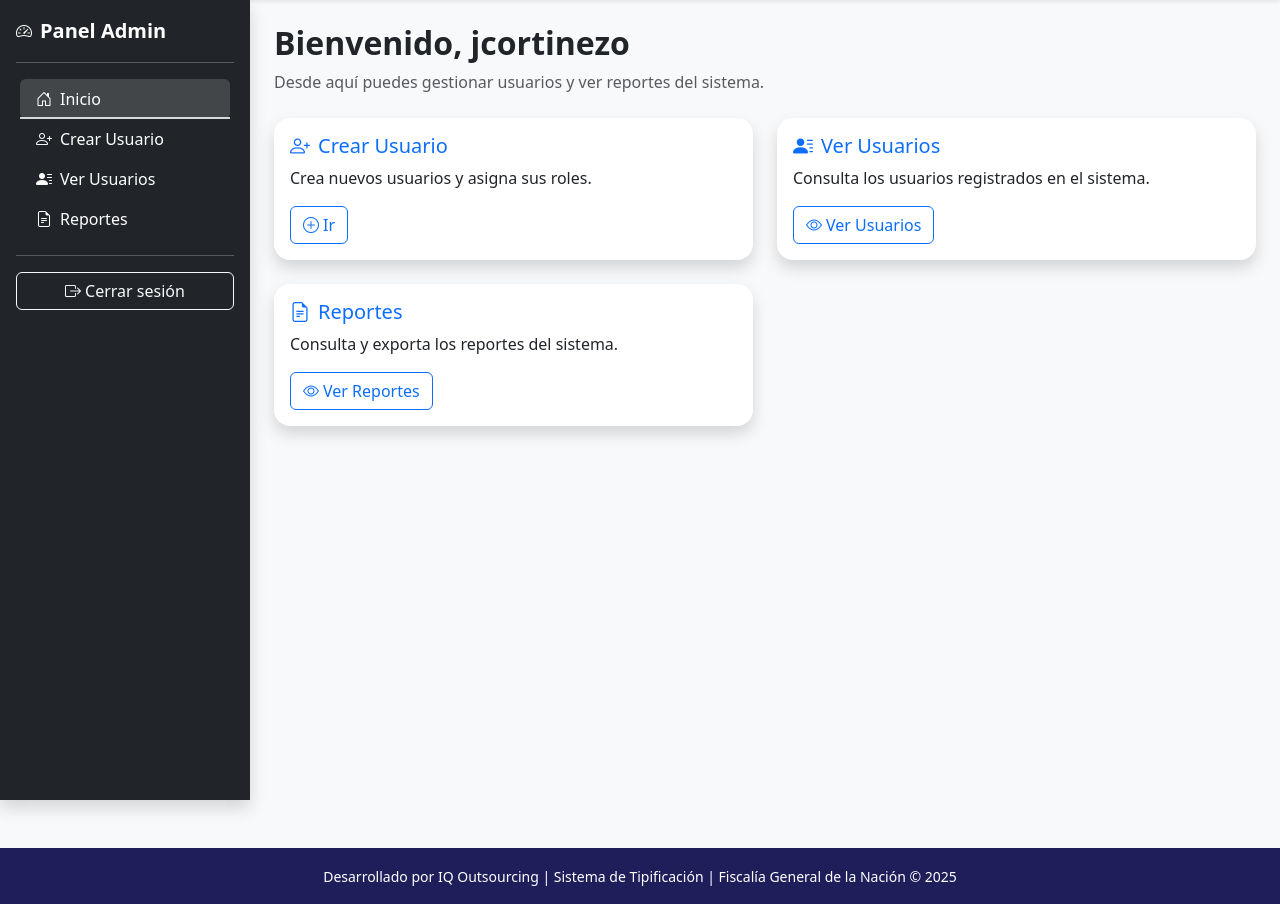
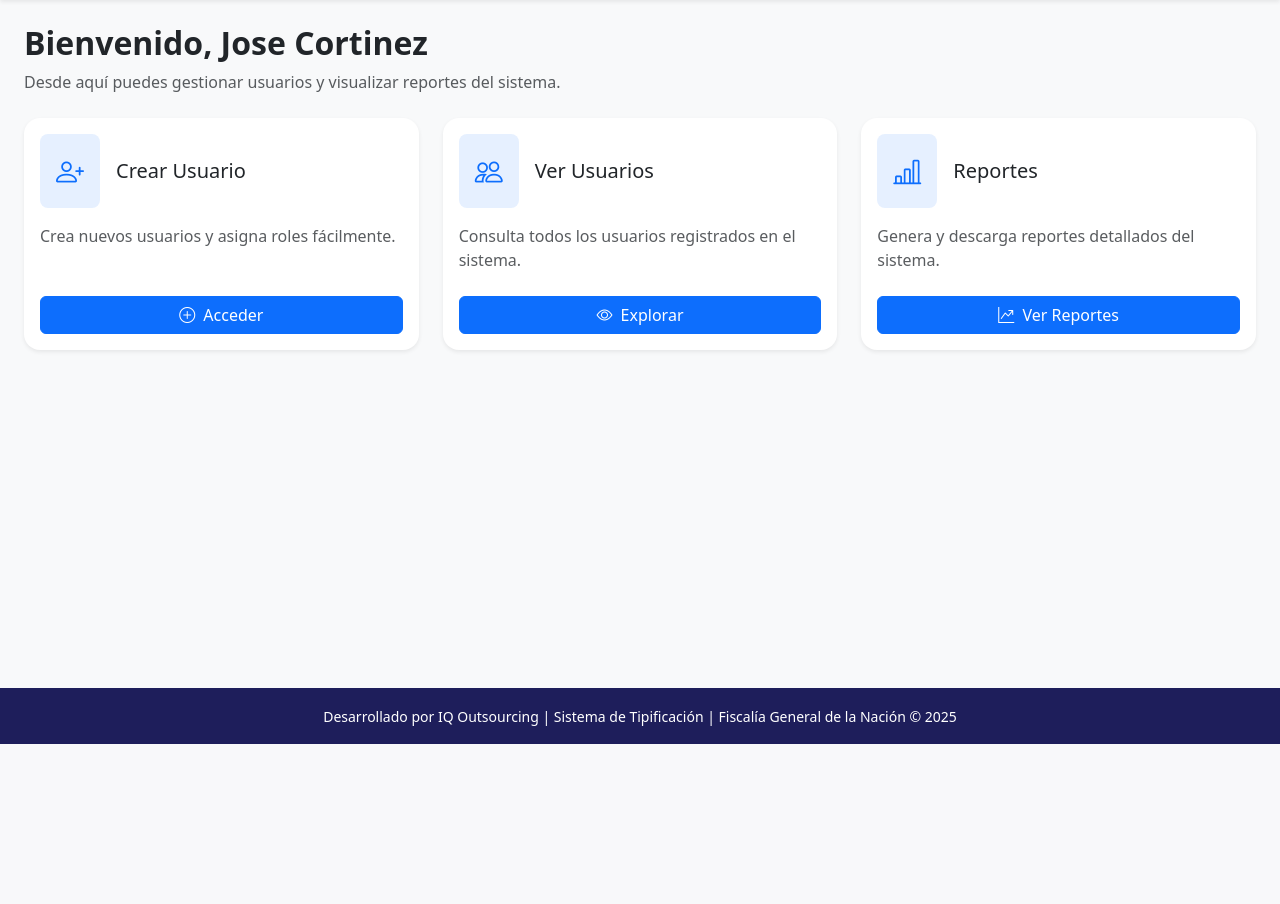
Before and after one commit to CortinezO98/Fiscalia_Form, a Django app: page /usuarios/admin/ in a window 1280 px wide. Shown: the part 56-960 px from the top of the page. After the commit the page ends 800 px from the top, so only its background shows below. Run offline with Django 5.2, Linux system fonts and the light colour scheme; a user stored in the database is signed in; some libraries are stand-ins or nearby versions.

Commit message:
Mejorar las responsividad

```diff
--- a/form_fiscalia/usuarios/static/css/styles.css
+++ b/form_fiscalia/usuarios/static/css/styles.css
@@ -233,3 +233,46 @@ textarea { resize: none; }
   border: none;
 }
 /* FIN */
+
+
+/* DASHBOARD ADMIN */
+.sidebar {
+  min-height: 100vh;
+  transition: all 0.3s;
+}
+
+.hover-shadow {
+  transition: transform 0.2s, box-shadow 0.2s;
+}
+
+.hover-shadow:hover {
+  transform: translateY(-5px);
+  box-shadow: 0 1rem 3rem rgba(0,0,0,.175)!important;
+}
+
+@media (max-width: 767.98px) {
+  .sidebar {
+    position: fixed;
+    top: 0;
+    left: -100%;
+    width: 75%;
+    z-index: 1050;
+  }
+
+  .sidebar.show {
+    left: 0;
+  }
+
+  .sidebar-backdrop {
+    position: fixed;
+    top: 0;
+    left: 0;
+    z-index: 1040;
+    width: 100vw;
+    height: 100vh;
+    background-color: rgba(0,0,0,.5);
+  }
+}
+
+
+/* FIN */
--- a/form_fiscalia/usuarios/templates/usuarios/auth/crear_usuario.html
+++ b/form_fiscalia/usuarios/templates/usuarios/auth/crear_usuario.html
@@ -1,4 +1,4 @@
-{% extends "usuarios/base.html" %}
+{% extends "usuarios/base/base.html" %}
 {% load static %}
 
 {% block title %}{% if user %}Editar{% else %}Crear{% endif %} Usuario{% endblock %}
--- a/form_fiscalia/usuarios/templates/usuarios/auth/login.html
+++ b/form_fiscalia/usuarios/templates/usuarios/auth/login.html
@@ -1,4 +1,4 @@
-{% extends "usuarios/base.html" %}
+{% extends "usuarios/base/base.html" %}
 {% load static %}
 {% block title %}Iniciar Sesión{% endblock %}
 
--- a/form_fiscalia/usuarios/templates/usuarios/dashboard_admin.html
+++ b/form_fiscalia/usuarios/templates/usuarios/dashboard_admin.html
@@ -1,91 +1,71 @@
-{% extends "usuarios/base.html" %}
+{% extends "usuarios/base/base.html" %}
 {% load static %}
+
 {% block title %}Panel Administrador{% endblock %}
 
 {% block content %}
-<div class="d-flex min-vh-100">
-  <!-- Sidebar -->
-  <nav class="flex-column flex-shrink-0 p-3 bg-dark text-white shadow" style="width: 250px;">
-    <a href="{% url 'dashboard_admin' %}" class="d-flex align-items-center mb-3 text-white text-decoration-none">
-      <i class="bi bi-speedometer2 me-2"></i>
-      <span class="fs-5 fw-bold">Panel Admin</span>
-    </a>
-    <hr>
-    <ul class="nav nav-pills flex-column mb-auto">
-      <li class="nav-item">
-        <a href="{% url 'dashboard_admin' %}" class="nav-link active text-white">
-          <i class="bi bi-house-door me-2"></i>Inicio
-        </a>
-      </li>
-      <li>
-        <a href="{% url 'crear_usuario' %}" class="nav-link text-white">
-          <i class="bi bi-person-plus me-2"></i>Crear Usuario
-        </a>
-      </li>
-      <li>
-        <a href="{% url 'ver_usuarios' %}" class="nav-link text-white">
-          <i class="bi bi-person-lines-fill me-2"></i>Ver Usuarios
-        </a>
-      </li>
-      <li>
-        <a href="{% url 'reportes' %}" class="nav-link text-white">
-          <i class="bi bi-file-earmark-text me-2"></i>Reportes
-        </a>
-      </li>
-    </ul>
-    <hr>
-    <div>
-      <a href="{% url 'logout' %}" class="btn btn-outline-light w-100">
-        <i class="bi bi-box-arrow-right me-1"></i>Cerrar sesión
-      </a>
+<div class="container-fluid py-4">
+  <div class="row">
+    <main class="col-12 px-3 px-md-4">
+      <div class="mb-4 text-center text-md-start">
+        <h2 class="fw-bold mb-2">Bienvenido, {{ user.get_full_name|default:user.username }}</h2>
+        <p class="text-muted mb-0">Desde aquí puedes gestionar usuarios y visualizar reportes del sistema.</p>
       </div>
-  </nav>
-
-  <!-- Main Content -->
-  <main class="flex-grow-1 p-4">
-    <div class="mb-4">
-      <h2 class="fw-bold">Bienvenido, {{ user.username }}</h2>
-      <p class="text-muted">Desde aquí puedes gestionar usuarios y ver reportes del sistema.</p>
+      <!-- Tarjetas de acción -->
+      <div class="row g-4">
+        <!-- Crear Usuario -->
+        <div class="col-sm-12 col-md-6 col-xl-4">
+          <div class="card shadow-sm border-0 rounded-4 h-100 hover-shadow">
+            <div class="card-body d-flex flex-column justify-content-between">
+              <div class="d-flex align-items-center mb-3">
+                <div class="bg-primary bg-opacity-10 p-3 rounded-3 me-3">
+                  <i class="bi bi-person-plus fs-3 text-primary"></i>
                 </div>
-
-    <div class="row">
-      <div class="col-md-6 mb-4">
-        <div class="card shadow rounded-4 border-0">
-          <div class="card-body">
-            <h5 class="card-title text-primary"><i class="bi bi-person-plus me-2"></i>Crear Usuario</h5>
-            <p class="card-text">Crea nuevos usuarios y asigna sus roles.</p>
-            <a href="{% url 'crear_usuario' %}" class="btn btn-outline-primary">
-              <i class="bi bi-plus-circle me-1"></i>Ir
+                <h5 class="mb-0">Crear Usuario</h5>
+              </div>
+              <p class="text-muted flex-grow-1">Crea nuevos usuarios y asigna roles fácilmente.</p>
+              <a href="{% url 'crear_usuario' %}" class="btn btn-primary w-100 mt-2">
+                <i class="bi bi-plus-circle me-1"></i> Acceder
               </a>
             </div>
           </div>
         </div>
-
-      <div class="col-md-6 mb-4">
-        <div class="card shadow rounded-4 border-0">
-          <div class="card-body">
-            <h5 class="card-title text-primary"><i class="bi bi-person-lines-fill me-2"></i>Ver Usuarios</h5>
-            <p class="card-text">Consulta los usuarios registrados en el sistema.</p>
-            <a href="{% url 'ver_usuarios' %}" class="btn btn-outline-primary">
-              <i class="bi bi-eye me-1"></i>Ver Usuarios
+        <!-- Ver Usuarios -->
+        <div class="col-sm-12 col-md-6 col-xl-4">
+          <div class="card shadow-sm border-0 rounded-4 h-100 hover-shadow">
+            <div class="card-body d-flex flex-column justify-content-between">
+              <div class="d-flex align-items-center mb-3">
+                <div class="bg-primary bg-opacity-10 p-3 rounded-3 me-3">
+                  <i class="bi bi-people fs-3 text-primary"></i>
+                </div>
+                <h5 class="mb-0">Ver Usuarios</h5>
+              </div>
+              <p class="text-muted flex-grow-1">Consulta todos los usuarios registrados en el sistema.</p>
+              <a href="{% url 'ver_usuarios' %}" class="btn btn-primary w-100 mt-2">
+                <i class="bi bi-eye me-1"></i> Explorar
               </a>
             </div>
           </div>
         </div>
-
-      <div class="col-md-6 mb-4">
-        <div class="card shadow rounded-4 border-0">
-          <div class="card-body">
-            <h5 class="card-title text-primary"><i class="bi bi-file-earmark-text me-2"></i>Reportes</h5>
-            <p class="card-text">Consulta y exporta los reportes del sistema.</p>
-            <a href="{% url 'reportes' %}" class="btn btn-outline-primary">
-              <i class="bi bi-eye me-1"></i>Ver Reportes
+        <!-- Reportes -->
+        <div class="col-sm-12 col-md-6 col-xl-4">
+          <div class="card shadow-sm border-0 rounded-4 h-100 hover-shadow">
+            <div class="card-body d-flex flex-column justify-content-between">
+              <div class="d-flex align-items-center mb-3">
+                <div class="bg-primary bg-opacity-10 p-3 rounded-3 me-3">
+                  <i class="bi bi-bar-chart-line fs-3 text-primary"></i>
+                </div>
+                <h5 class="mb-0">Reportes</h5>
+              </div>
+              <p class="text-muted flex-grow-1">Genera y descarga reportes detallados del sistema.</p>
+              <a href="{% url 'reportes' %}" class="btn btn-primary w-100 mt-2">
+                <i class="bi bi-graph-up-arrow me-1"></i> Ver Reportes
               </a>
-          </div>
             </div>
           </div>
         </div>
       </div>
     </main>
   </div>
+</div>
 {% endblock %}
--- a/form_fiscalia/usuarios/templates/usuarios/dashboard_supervisor.html
+++ b/form_fiscalia/usuarios/templates/usuarios/dashboard_supervisor.html
@@ -1,4 +1,4 @@
-{% extends 'usuarios/base.html' %}
+{% extends 'usuarios/base/base.html' %}
 {% load static %}
 {% load humanize %}
 
--- a/form_fiscalia/usuarios/templates/usuarios/evaluaciones/buscar_tipificacion.html
+++ b/form_fiscalia/usuarios/templates/usuarios/evaluaciones/buscar_tipificacion.html
@@ -1,4 +1,4 @@
-{% extends 'usuarios/base.html' %}
+{% extends 'usuarios/base/base.html' %}
 {% load static %}
 
 {% block title %}Buscar Tipificaciones{% endblock %}
--- a/form_fiscalia/usuarios/templates/usuarios/evaluaciones/crear_evaluacion.html
+++ b/form_fiscalia/usuarios/templates/usuarios/evaluaciones/crear_evaluacion.html
@@ -1,4 +1,4 @@
-{% extends "usuarios/base.html" %}
+{% extends "usuarios/base/base.html" %}
 {% load static %}
 {% block title %}Crear Evaluación{% endblock %}
 
--- a/form_fiscalia/usuarios/templates/usuarios/reportes.html
+++ b/form_fiscalia/usuarios/templates/usuarios/reportes.html
@@ -1,4 +1,4 @@
-{% extends 'usuarios/base.html' %}
+{% extends 'usuarios/base/base.html' %}
 {% block title %}Reportes de Tipificaciones{% endblock %}
 {% load static %}
 
--- a/form_fiscalia/usuarios/views.py
+++ b/form_fiscalia/usuarios/views.py
@@ -394,7 +394,6 @@ def crear_evaluacion(request):
 
 @login_required
 def buscar_tipificacion(request):
-    # Validación de grupo
     if not request.user.groups.filter(name__in=['agente', 'supervisor', 'administrador']).exists():
         return HttpResponseForbidden("No tienes permiso para acceder a esta página.")
 
```
Also changed, not shown: form_fiscalia/usuarios/templates/usuarios/auth/ver_usuarios.html (+7 -5 lines), form_fiscalia/usuarios/templates/usuarios/dashboard_agente.html (+6 -6 lines), form_fiscalia/db.sqlite3, form_fiscalia/usuarios/templates/usuarios/base/base.html (renamed from form_fiscalia/usuarios/templates/usuarios/base.html). Lines whose indentation alone changed are shown as unchanged.
